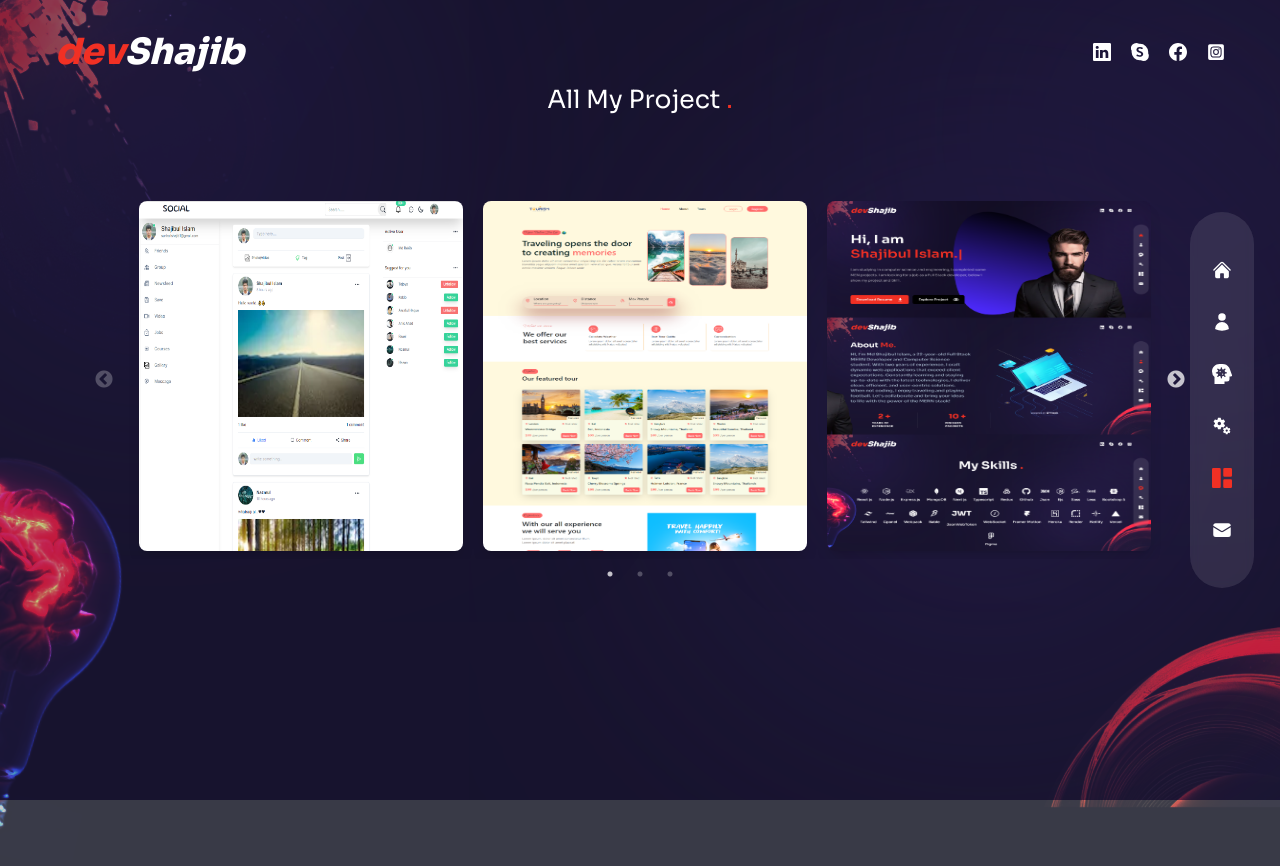
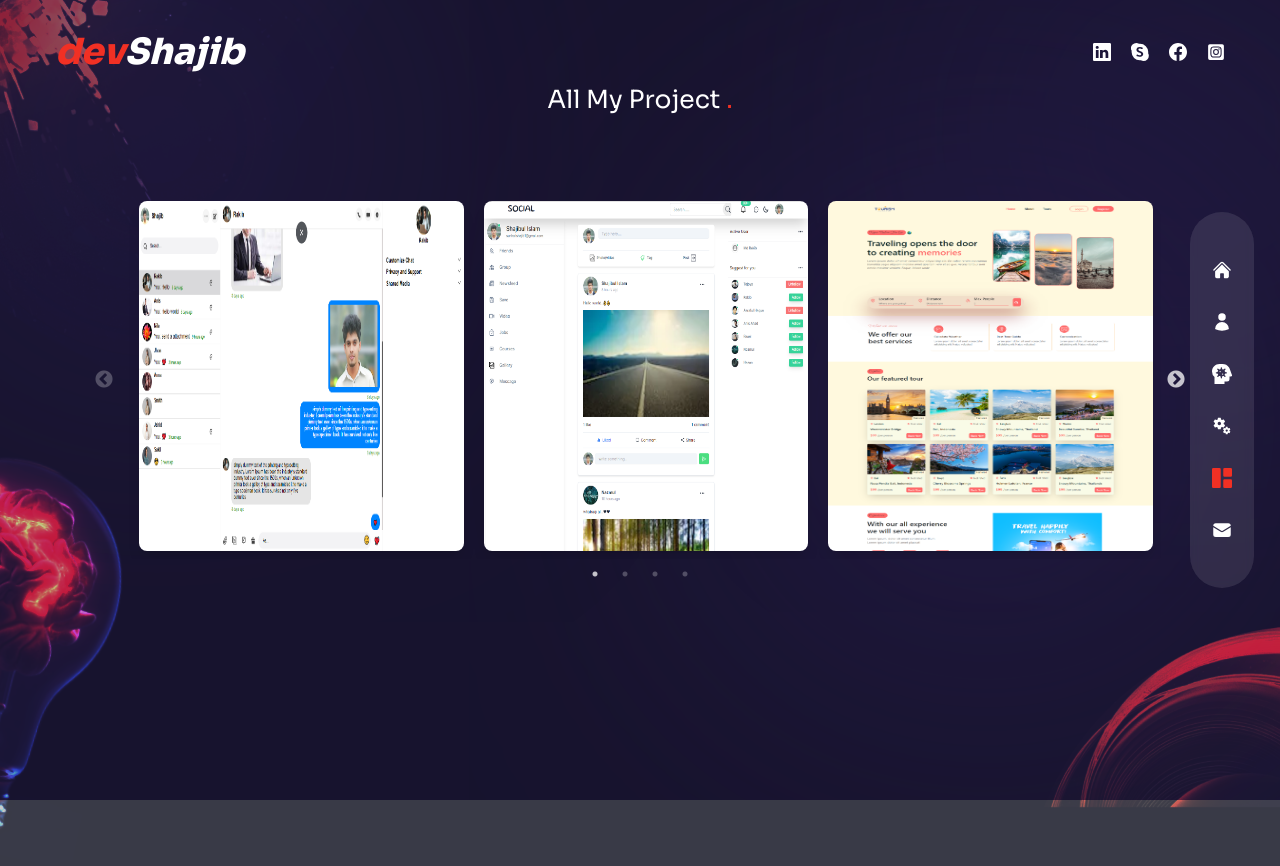
Before and after one commit to developer-shajib/portfolio, a Next.js app: page /project in a window 1280 px wide. Shown: the top 866 px of the page. Built offline with nearby package versions, Linux system fonts and the light colour scheme.

Commit message:
added chat application project

```diff
--- a/app/about/page.jsx
+++ b/app/about/page.jsx
@@ -107,7 +107,7 @@ const About = () => {
               initial='hidden'
               animate='show'
               exit='hidden'
-              className='max-w-[500px] mx-auto tex-lg md:text-xl text-slate-400 font-semibold xl:mx-0 mb-6 xl:mb-12 px-2 xl:px-0'>
+              className='max-w-[500px] mx-auto tex-md md:text-md text-slate-400 font-medium xl:mx-0 mb-6 xl:mb-12 px-2 xl:px-0'>
               {`HI, I'm Md Shajibul Islam, a 22-year-old Full Stack MERN Developer and Computer Science student. With two years of experience, I craft dynamic web applications that exceed client expectations. Constantly learning and staying up-to-date with
               the latest technologies, I deliver clean, efficient, and user-centric solutions. When not coding, I enjoy traveling and playing football. Let's collaborate and bring your ideas to life with the power of the MERN stack!`}
             </motion.p>
--- a/app/page.js
+++ b/app/page.js
@@ -36,7 +36,7 @@ export default function Home() {
               initial='hidden'
               animate='show'
               exit='hidden'>
-              I am studying in computer science and engineering, I completed some MEN projects. I am looking for a job as a Full Stack developer, below i show my project and Skill.
+              I am studying in computer science and engineering, I completed some MEN projects. I am looking for a job as a Full Stack developer, below i show my project and Skill. For you.
             </motion.p>
 
             {/* <!-- Btn --> */}
--- a/components/ProjectSlider.js
+++ b/components/ProjectSlider.js
@@ -6,6 +6,7 @@ import project2 from '@/public/portfolioImg/Car-Showcase.png';
 import project3 from '@/public/portfolioImg/developershajib-portfolio.png';
 import project4 from '@/public/portfolioImg/Tours-and-Travel-Book1.png';
 import project5 from '@/public/portfolioImg/devSocial.png';
+import project6 from '@/public/portfolioImg/chat-app-mern.png';
 
 const projectList = [
   {
@@ -39,6 +40,13 @@ const projectList = [
     github: 'https://github.com/developer-shajib/DevSocial.git',
     video: 'https://www.linkedin.com/posts/developer-shajib_uses-features-activity-7105382804879790080-v3Oj?utm_source=share&utm_medium=member_desktop',
     image: project5
+  },
+  {
+    title: 'Chat App',
+    link: 'https://chat-app-with-mern-stack.vercel.app',
+    github: 'https://github.com/developer-shajib/Chat-App-with-MERN-Stack.git',
+    video: 'https://www.linkedin.com/posts/developer-shajib_uses-features-activity-7129863979413229570-SORK?utm_source=share&utm_medium=member_desktop',
+    image: project6
   }
 ];
 
@@ -75,7 +83,7 @@ const ProjectSlider = () => {
                 <Link
                   target='_blank'
                   href={item?.link}
-                  className='bg-slate-950 hover:bg-red text-white px-3 py-1 rounded-md transition-colors duration-300'>
+                  className='bg-slate-950 hover:bg-red text-white px-3 py-1 rounded-md transition-colors duration-300 '>
                   Link
                 </Link>
                 <Link
```
Also changed, not shown: public/portfolioImg/chat-app-mern.png (added).
